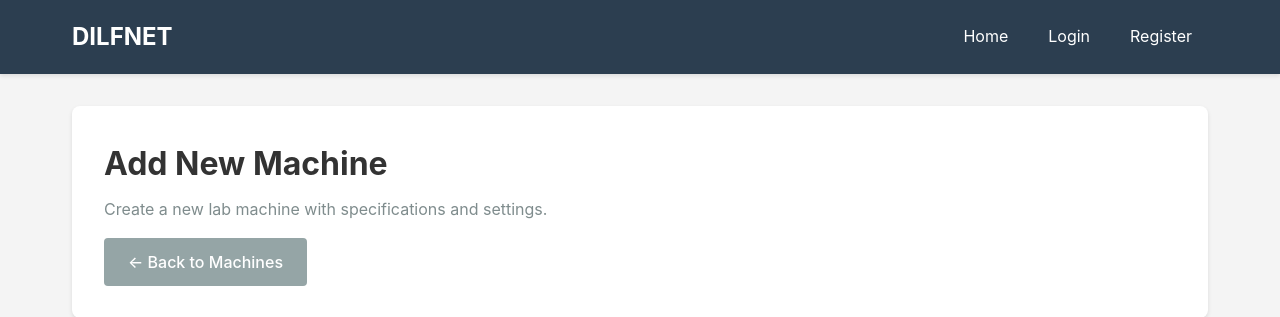
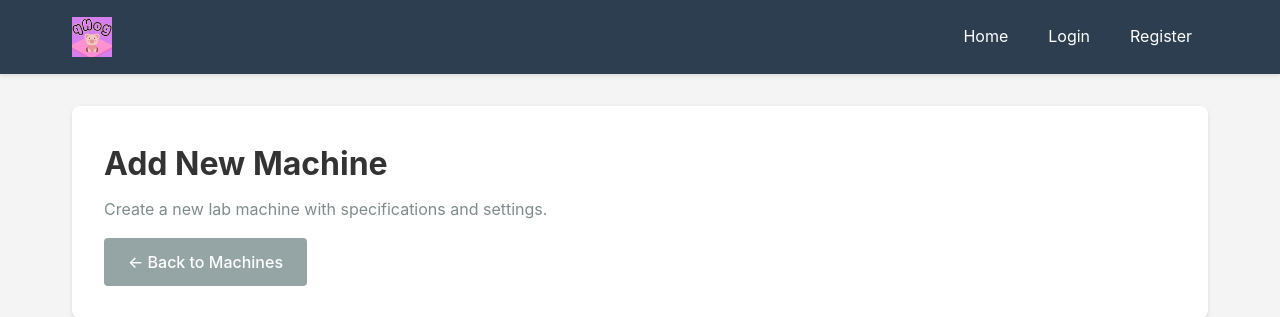
Before and after one commit to Timothy-Rosno/DN_QUEUE, a Django app: template templates/calendarEditor/admin/add_machine.html in a window 1280 px wide. Shown: the top 317 px of the page. Run offline with Django 4.2, Linux system fonts and the light colour scheme; the template is opened without the code that fills it, so the values that code supplies are empty; parts of the project's set-up code (start-up, migrations or seed data) failed here and were passed over.

Commit message:
Bye bye dilfnet hello qhog

```diff
--- a/templates/base.html
+++ b/templates/base.html
@@ -426,7 +426,7 @@
 <body>
     <nav>
         <div class="container">
-            <h1>DILFNET</h1>
+            <h1><img src="{% static 'images/qhog.png' %}" alt="qHog" style="height: 40px; vertical-align: middle;"></h1>
             <ul>
                 <li><a href="{% url 'home' %}">Home</a></li>
                 {% if user.is_authenticated %}
```
Also changed, not shown: static/images/qhog.png (added).
